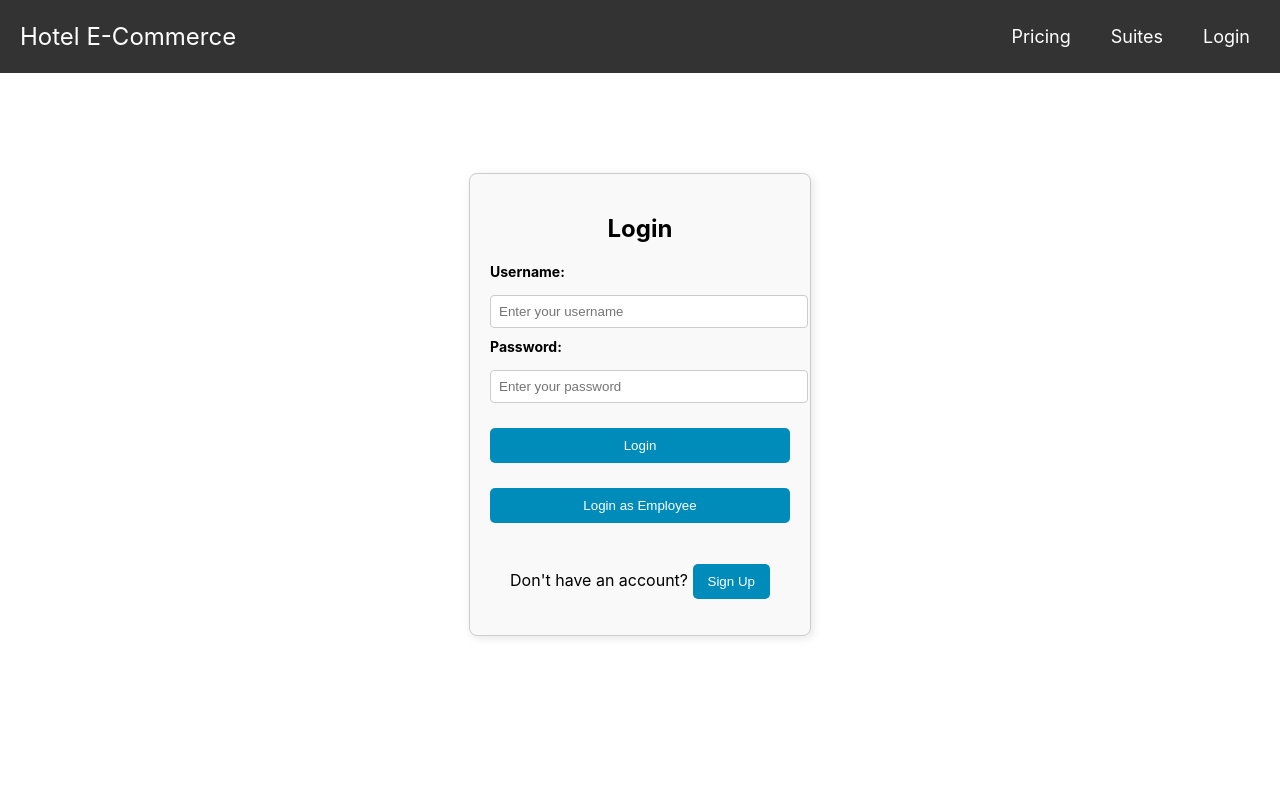
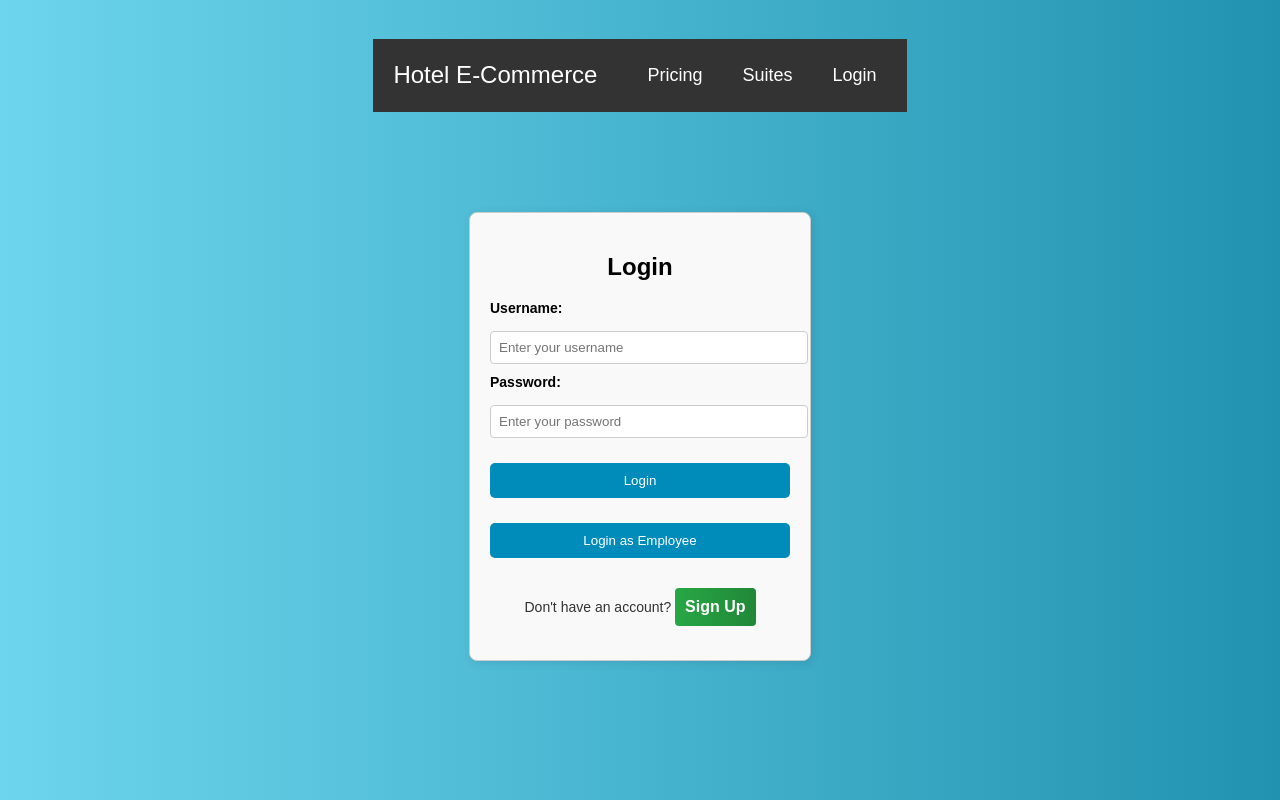
Before and after one commit to jentranthao1111/my-app, a React (Create React App) app: page / in a window 1280 px wide. Built offline with nearby package versions, Linux system fonts and the light colour scheme.

Commit message:
removing html for jsx

```diff
--- a/src/App.js
+++ b/src/App.js
@@ -1,21 +1,24 @@
-
-
-import React from 'react';
+import React, { useState } from 'react';
 import './App.css';
 import Navbar from './component/Navbar';
-import MainPage from './pages/mainpageuser';
+import MainPageUser from './pages/mainpageuser';
 import Login from './pages/login';
-import User from './pages/mainpageuser'
-import Employee from './pages/mainpageemployee'
+import MainPageEmployee from './pages/mainpageemployee';
+import SignUp from './pages/signup';
 
 function App() {
+  const [page, setPage] = useState('login'); // Initial page state is 'login'
+
   return (
     <div className="App">
-      <Navbar /> {}
+      <Navbar />
 
       <div className="content">
-      <Login /> {}
-
+        {/* Conditionally render pages based on the page state */}
+        {page === 'login' && <Login setPage={setPage} />}
+        {page === 'signup' && <SignUp setPage={setPage} />} {/* Pass setPage to SignUp */}
+        {page === 'mainpageuser' && <MainPageUser />}
+        {page === 'mainpageemployee' && <MainPageEmployee />}
       </div>
     </div>
   );
--- a/src/pages/css/signup.css
+++ b/src/pages/css/signup.css
@@ -1,6 +1,7 @@
+/* General body styling */
 body {
-    font-family: Arial, sans-serif;
-    background-color: #f4f4f4;
+    font-family: 'Poppins', Arial, sans-serif;
+    background: linear-gradient(to right, #6dd5ed, #2193b0);
     display: flex;
     justify-content: center;
     align-items: center;
@@ -8,53 +9,112 @@ body {
     margin: 0;
 }
 
+/* Container for the signup form */
 .signup-container {
-    background: white;
-    padding: 20px;
-    border-radius: 10px;
-    box-shadow: 0 0 10px rgba(0, 0, 0, 0.1);
-    width: 300px;
+    background: #fff;
+    padding: 25px 30px;
+    border-radius: 12px;
+    box-shadow: 0 4px 20px rgba(0, 0, 0, 0.1);
+    width: 500px;
     text-align: center;
+    animation: fadeIn 0.5s ease-in-out;
+    margin-top: 30px;
+  }
+
+
+
+/* Heading style */
+.signup-container h2 {
+    margin-bottom: 20px;
+    font-size: 24px;
+    color: #333;
 }
 
+/* Styling the form container */
 .signup-form {
     display: flex;
     flex-direction: column;
+    gap: 15px;
 }
 
+/* Label styles */
 .signup-form label {
-    margin: 5px 0;
+    font-weight: 600;
+    margin-bottom: 5px;
     text-align: left;
 }
 
+/* Input styles */
 .signup-form input {
-    padding: 8px;
-    margin-bottom: 10px;
+    padding: 12px;
+    margin-bottom: 5px;
     border: 1px solid #ccc;
-    border-radius: 5px;
+    border-radius: 8px;
+    transition: border-color 0.3s ease-in-out;
+    font-size: 14px;
 }
 
+/* Input focus styles */
+.signup-form input:focus {
+    outline: none;
+    border-color: #2193b0;
+    box-shadow: 0 0 5px rgba(33, 147, 176, 0.5);
+}
+
+/* Sign-up button */
 .signup-btn {
-    background-color: #28a745;
+    background: linear-gradient(to right, #28a745, #218838);
     color: white;
     border: none;
-    padding: 10px;
+    padding: 12px 20px;
     cursor: pointer;
-    border-radius: 5px;
+    border-radius: 8px;
+    font-size: 16px;
+    font-weight: bold;
 }
 
+/* Button hover effect */
 .signup-btn:hover {
-    background-color: #218838;
+    background: linear-gradient(to right, #218838, #1e7e34);
+    transform: translateY(-2px);
 }
 
-.login-link {
-    background: none;
-    border: none;
-    color: blue;
-    cursor: pointer;
+/* Link to login page */
+p {
+    margin-top: 10px;
+    font-size: 14px;
+    color: #333;
+}
+
+/* Login link styles */
+p a {
+    color: #007bff;
+    text-decoration: none;
+    font-weight: 600;
+    transition: color 0.3s ease-in-out;
+}
+
+/* Login link hover effect */
+p a:hover {
+    color: #0056b3;
     text-decoration: underline;
 }
 
-.login-link:hover {
-    color: darkblue;
+/* Animations for smoother page load */
+@keyframes fadeIn {
+    from {
+        opacity: 0;
+        transform: translateY(-20px);
+    }
+    to {
+        opacity: 1;
+        transform: translateY(0);
+    }
 }
+
+/* Mobile responsiveness */
+@media (max-width: 600px) {
+    .signup-container {
+        width: 90%;
+    }
+}
--- a/src/pages/login.js
+++ b/src/pages/login.js
@@ -14,6 +14,10 @@ const Login = ({ setPage }) => {
       // authenticate sign in as employee
       // if authentication works, then -> setPage('mainpageemployee')
     }
+  };
+
+  const handleSignUp = () => {
+    setPage('signup');
   };
 
 
@@ -37,9 +41,10 @@ const Login = ({ setPage }) => {
 
         <p>
           Don't have an account?{' '}
-          <button type="button" onClick={() => setPage('register')} className="signup-link">
+          <button type="button" onClick={handleSignUp} className="signup-btn">
             Sign Up
           </button>
+
         </p>
       </form>
     </div>
--- a/src/pages/signup.js
+++ b/src/pages/signup.js
@@ -1,5 +1,5 @@
 import React, { useState } from 'react';
-import './css/signup.css'; // Ensure this file exists for styling
+import './css/signup.css';
 
 const SignUp = ({ setPage }) => {
   const [username, setUsername] = useState('');
@@ -7,14 +7,19 @@ const SignUp = ({ setPage }) => {
   const [password, setPassword] = useState('');
   const [confirmPassword, setConfirmPassword] = useState('');
 
-  // Handle Form Submission
-  const handleSubmit = (e) => {
-    //DO SOMETHING
+  const handleSubmit = (event) => {
+    event.preventDefault();
+
+    if (password !== confirmPassword) {
+      alert("Passwords don't match!");
+      return;
+    }
+
+    alert(`Welcome, ${username}!`);
   };
 
-  // Handle Login Redirect
-  const handleLogin = () => {
-    setPage('login'); // Go back to login page (if using state-based navigation)
+  const handleLoginRedirect = () => {
+    setPage('login');
   };
 
   return (
@@ -24,46 +29,44 @@ const SignUp = ({ setPage }) => {
         <label>Username:</label>
         <input
           type="text"
-          placeholder="Enter username"
           value={username}
           onChange={(e) => setUsername(e.target.value)}
+          placeholder="Enter username"
           required
         />
 
         <label>Email:</label>
         <input
           type="email"
-          placeholder="Enter email"
           value={email}
           onChange={(e) => setEmail(e.target.value)}
+          placeholder="Enter email"
           required
         />
 
         <label>Password:</label>
         <input
           type="password"
-          placeholder="Enter password"
           value={password}
           onChange={(e) => setPassword(e.target.value)}
+          placeholder="Enter password"
           required
         />
 
         <label>Confirm Password:</label>
         <input
           type="password"
-          placeholder="Confirm password"
           value={confirmPassword}
           onChange={(e) => setConfirmPassword(e.target.value)}
+          placeholder="Confirm password"
           required
         />
 
         <button type="submit" className="signup-btn">Register</button>
 
         <p>
-          Already have an account?{' '}
-          <button type="button" onClick={handleLogin} className="login-link">
-            Login
-          </button>
+          Already have an account?
+          <button type="button" onClick={handleLoginRedirect}>Login</button> {/* Use handleLoginRedirect */}
         </p>
       </form>
     </div>
```
